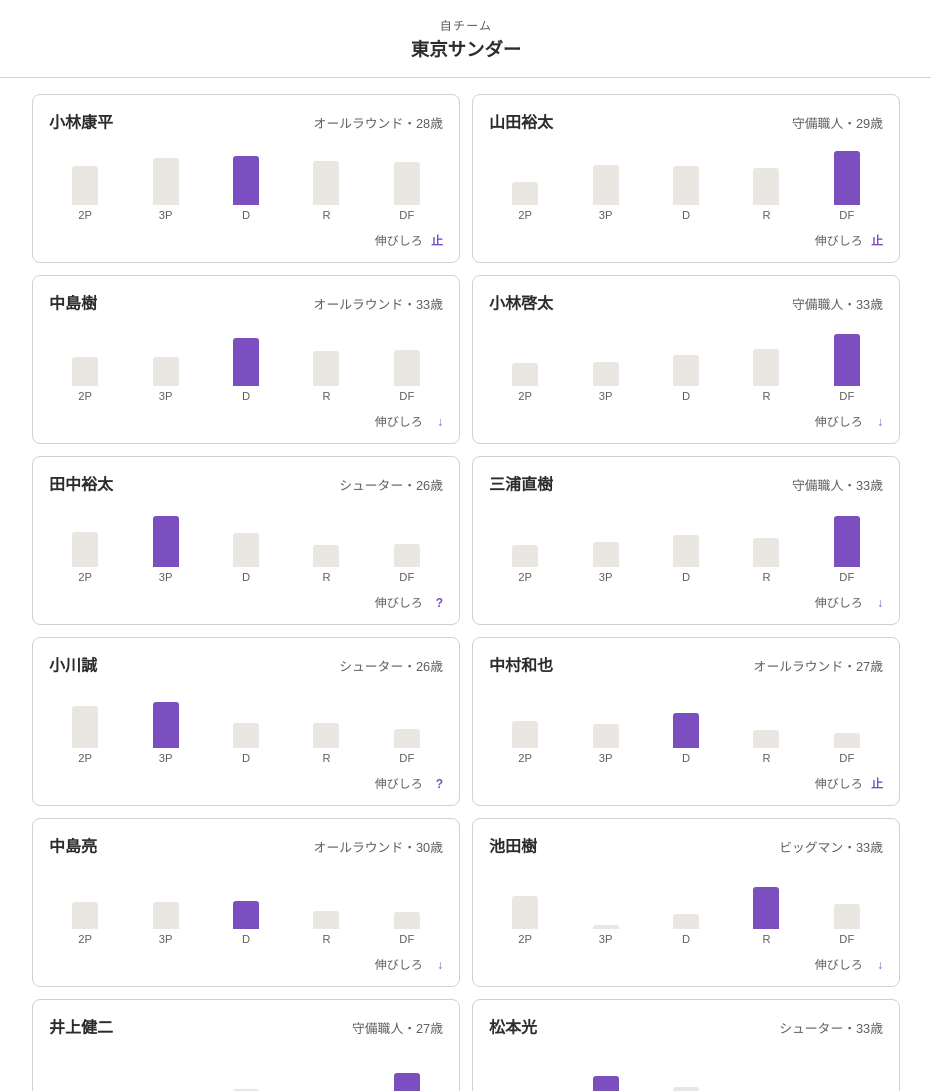
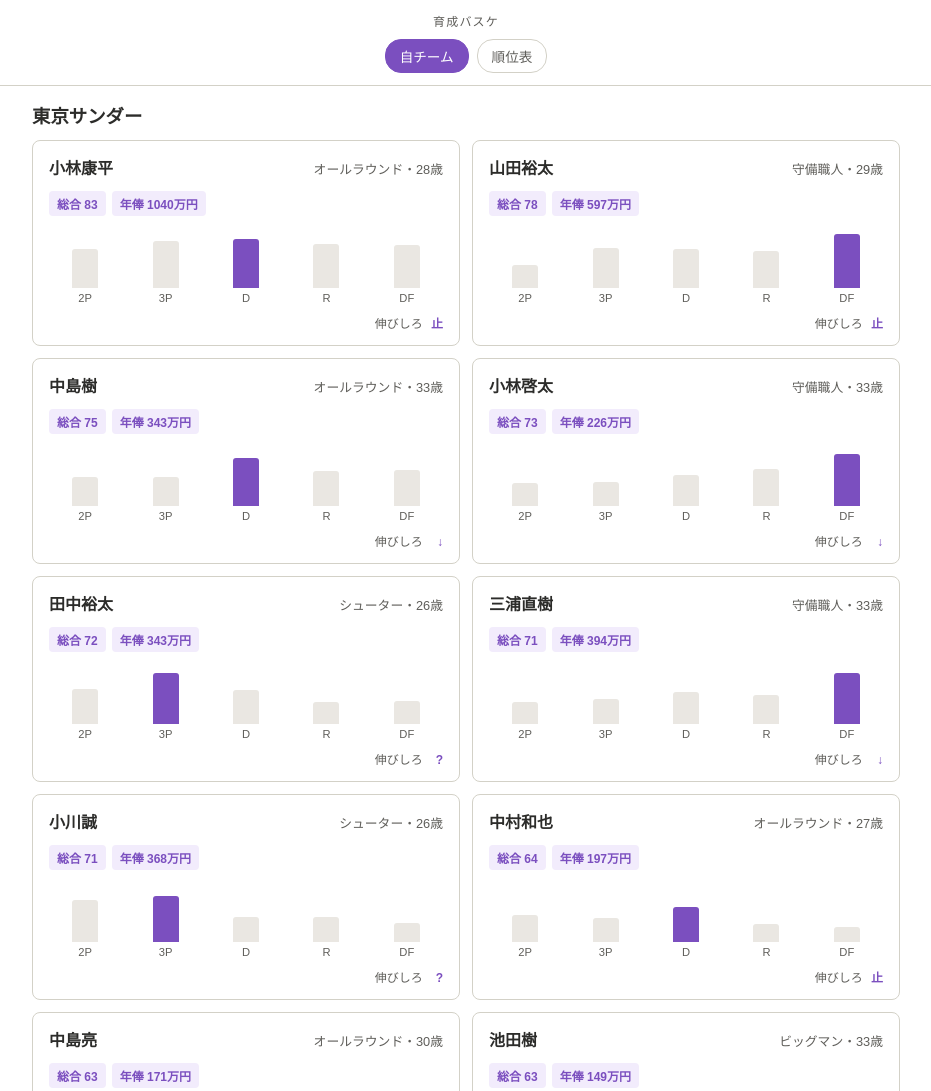
Before and after one commit to following-wind/site, a plain HTML site: page basket/index.html in a window 1280 px wide. Shown: the top 1091 px of the page, without its empty margins (174-1105 px from the left). Drawn offline with Linux system fonts and the light colour scheme.

Commit message:
選手カードに総合力・年俸を追加、順位表タブとタブ切り替えを実装
カードに「総合」「年俸」バッジを追加。年俸はplayerSalary()（前年成績
ベースの要求額）を使うため、init()で1シーズン分playSeason()しておく
ようにした。これにより「総合の割に年俸が高い/安い」選手がカード一覧上
でも自然に見えるようになった（第4段階で確認した実力とのズレがそのまま
画面に出る）。

タブ切り替えは、tips/index.htmlのタブボタンの見た目に合わせつつ、
TABS配列に{id, label, render}を1つ足すだけで新しいタブを追加できる
構造にした（index.html側は触らなくてよい）。

順位表タブを追加。4チームを勝ち数順に並べ、自チームの行だけ
背景色とアクセントの左ボーダーで強調する。

Node上のDOM代用品で、タブ切り替え・カード枚数・総合と年俸の対応・
順位表の並び順と自チーム強調を確認した。

```diff
--- a/basket/index.html
+++ b/basket/index.html
@@ -10,8 +10,10 @@
   ============================================================
   進み具合について
   ============================================================
-  今はまだ「自チーム」タブしかありません。
-  順位表・FA市場・契約更改タブは、後で足す予定です。
+  今は「自チーム」「順位表」タブがあります。
+  FA市場・契約更改タブは、後で足す予定です。
+  タブの中身はui.jsのTABS配列で定義していて、
+  新しいタブを足すときはそこに{id, label, render}を1つ追加するだけでOK。
   計算そのもの（選手生成・成長・年俸など）はgame.jsにあり、
   ここ（index.html / ui.js）は画面表示だけを担当します。
   ============================================================
@@ -44,21 +46,51 @@
     z-index: 10;
     background: #ffffff;
     border-bottom: 1px solid var(--border);
-    padding: 16px 20px;
+    padding: 12px 20px;
     text-align: center;
   }
 
-  .tab-label {
+  .app-title {
     font-size: 0.75rem;
     letter-spacing: 0.1em;
     color: var(--text-sub);
-    margin: 0 0 2px;
+    margin: 0 0 10px;
+  }
+
+  /* タブ切り替えボタン。tips/index.htmlの.tab-btnと同じ見た目に揃えた */
+  .tabs {
+    display: flex;
+    flex-wrap: wrap;
+    gap: 8px;
+    justify-content: center;
+  }
+
+  .tab-btn {
+    border: 1px solid var(--border);
+    background: #ffffff;
+    color: var(--text-sub);
+    padding: 6px 14px;
+    border-radius: 16px;
+    font-size: 0.85rem;
+    font-family: inherit;
+    cursor: pointer;
+  }
+
+  .tab-btn:hover {
+    border-color: var(--accent);
+    color: var(--accent);
+  }
+
+  .tab-btn.active {
+    background: var(--accent);
+    border-color: var(--accent);
+    color: #ffffff;
   }
 
   .team-name {
     font-size: 1.15rem;
     font-weight: bold;
-    margin: 0;
+    margin: 0 0 12px;
   }
 
   main {
@@ -110,6 +142,22 @@
     font-size: 0.8rem;
     color: var(--text-sub);
     white-space: nowrap;
+  }
+
+  /* 総合力・年俸のバッジ。tips/index.htmlの.card-keysと同じ見た目に揃えた */
+  .player-stats-line {
+    display: flex;
+    gap: 6px;
+    margin-bottom: 12px;
+  }
+
+  .stat-chip {
+    background: var(--accent-pale);
+    color: var(--accent);
+    font-size: 0.75rem;
+    font-weight: bold;
+    padding: 4px 8px;
+    border-radius: 4px;
   }
 
   /* 能力5項目。数字は並べず、5本の縦バーで見せる */
@@ -168,6 +216,37 @@
     color: var(--accent);
   }
 
+  /* 順位表。4チームだけなので表を横に並べても崩れない */
+  .standings {
+    width: 100%;
+    border-collapse: collapse;
+    font-size: 0.9rem;
+  }
+
+  .standings th,
+  .standings td {
+    padding: 10px 8px;
+    text-align: left;
+    border-bottom: 1px solid var(--border);
+  }
+
+  .standings th {
+    font-size: 0.75rem;
+    font-weight: normal;
+    color: var(--text-sub);
+  }
+
+  /* 自チームの行だけ強調する */
+  .standings-row--mine {
+    background: var(--accent-pale);
+    font-weight: bold;
+  }
+
+  .standings-row--mine td:first-child {
+    border-left: 4px solid var(--accent);
+    padding-left: 4px;
+  }
+
   footer {
     max-width: 480px;
     margin: 2rem auto 0;
@@ -192,12 +271,12 @@
 <body>
 
 <div class="top-bar">
-  <p class="tab-label">自チーム</p>
-  <p class="team-name" id="team-name">読み込み中…</p>
+  <p class="app-title">育成バスケ</p>
+  <div class="tabs" id="tabs"></div>
 </div>
 
 <main>
-  <div id="roster"></div>
+  <div id="tab-content"></div>
 </main>
 
 <script src="game.js"></script>
--- a/basket/ui.js
+++ b/basket/ui.js
@@ -1,5 +1,8 @@
 // 画面の表示だけを担当する。計算はgame.js側の関数を呼ぶだけで、
 // ここには生成・成長・年俸などのロジックを書かない。
+
+var MY_TEAM_INDEX = 0; // プレイヤーのチーム。チーム選択の仕組みはまだ無いので先頭固定
+var league; // setupLeague()で作った、この画面の間ずっと使い回すデータ
 
 var ABILITY_ORDER = ["two", "three", "drib", "reb", "defe"];
 var ABILITY_LABELS = { two: "2P", three: "3P", drib: "D", reb: "R", defe: "DF" };
@@ -59,17 +62,27 @@ function renderPlayerCard(player) {
       '<div class="player-name">' + escapeHtml(player.name) + "</div>" +
       '<div class="player-meta">' + escapeHtml(player.type) + "・" + player.age + "歳</div>" +
     "</div>" +
+    '<div class="player-stats-line">' +
+      '<span class="stat-chip">総合 ' + Math.round(overall(player)) + '</span>' +
+      '<span class="stat-chip">年俸 ' + playerSalary(player) + '万円</span>' +
+    "</div>" +
     '<div class="ability-bars">' + renderAbilityBars(player) + "</div>" +
     '<div class="growth-hint">伸びしろ <span class="value">' + growthHintLabel(player) + "</span></div>";
   return card;
 }
 
-// ロースターを総合力の高い順に並べて、1人1カードで縦に積む
-function renderRoster(team) {
-  document.getElementById("team-name").textContent = team.name;
+// 自チームタブ: ロースターを総合力の高い順に並べて、1人1カードで縦に積む
+function renderTeamTab(container) {
+  var team = league.teams[MY_TEAM_INDEX];
 
-  var rosterEl = document.getElementById("roster");
-  rosterEl.innerHTML = "";
+  var heading = document.createElement("p");
+  heading.className = "team-name";
+  heading.textContent = team.name;
+  container.appendChild(heading);
+
+  var rosterEl = document.createElement("div");
+  rosterEl.id = "roster";
+  container.appendChild(rosterEl);
 
   var sorted = team.roster.slice().sort(function (a, b) {
     return overall(b) - overall(a);
@@ -79,10 +92,73 @@ function renderRoster(team) {
   });
 }
 
+// 順位表タブ: 4チームを勝ち数の多い順に並べ、自チームの行だけ強調する
+function renderStandingsTab(container) {
+  var standings = league.teams.slice().sort(function (a, b) {
+    return b.wins - a.wins;
+  });
+
+  var table = document.createElement("table");
+  table.className = "standings";
+  var rowsHtml = standings.map(function (team, index) {
+    var games = team.wins + team.losses;
+    var winRate = games > 0 ? (team.wins / games * 100).toFixed(1) : "0.0";
+    var isMine = league.teams.indexOf(team) === MY_TEAM_INDEX;
+    return (
+      '<tr class="' + (isMine ? "standings-row--mine" : "") + '">' +
+        "<td>" + (index + 1) + "</td>" +
+        "<td>" + escapeHtml(team.name) + "</td>" +
+        "<td>" + team.wins + "勝" + team.losses + "敗</td>" +
+        "<td>" + winRate + "%</td>" +
+      "</tr>"
+    );
+  }).join("");
+
+  table.innerHTML =
+    "<thead><tr><th>順位</th><th>チーム</th><th>成績</th><th>勝率</th></tr></thead>" +
+    "<tbody>" + rowsHtml + "</tbody>";
+
+  container.appendChild(table);
+}
+
+// タブの定義。新しいタブを足すときはここに{id, label, render}を1つ追加するだけでよい
+// （index.html側は触らなくてよい。タブボタンも中身も、この配列から自動で作られる）。
+var TABS = [
+  { id: "team", label: "自チーム", render: renderTeamTab },
+  { id: "standings", label: "順位表", render: renderStandingsTab }
+];
+
+var currentTabId = TABS[0].id;
+
+function renderTabBar() {
+  var tabsEl = document.getElementById("tabs");
+  tabsEl.innerHTML = "";
+  TABS.forEach(function (tab) {
+    var btn = document.createElement("button");
+    btn.className = "tab-btn" + (tab.id === currentTabId ? " active" : "");
+    btn.textContent = tab.label;
+    btn.addEventListener("click", function () {
+      currentTabId = tab.id;
+      renderTabBar();
+      renderActiveTab();
+    });
+    tabsEl.appendChild(btn);
+  });
+}
+
+function renderActiveTab() {
+  var tab = TABS.filter(function (t) { return t.id === currentTabId; })[0];
+  var container = document.getElementById("tab-content");
+  container.innerHTML = "";
+  tab.render(container);
+}
+
 function init() {
-  var league = setupLeague();
-  var myTeam = league.teams[0]; // プレイヤーのチーム。チーム選択の仕組みはまだ無いので先頭固定
-  renderRoster(myTeam);
+  league = setupLeague();
+  playSeason(league.teams); // 順位表・年俸(前年成績ベース)に使う結果を1シーズン分作っておく
+
+  renderTabBar();
+  renderActiveTab();
 }
 
 init();
```
